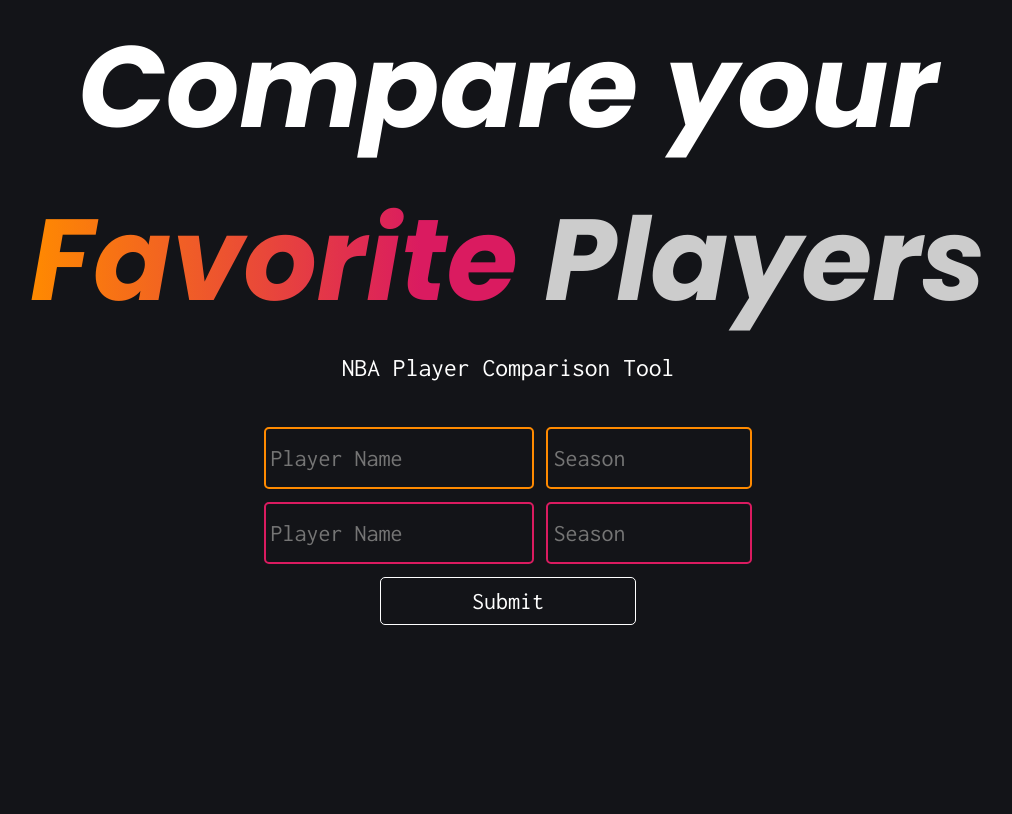
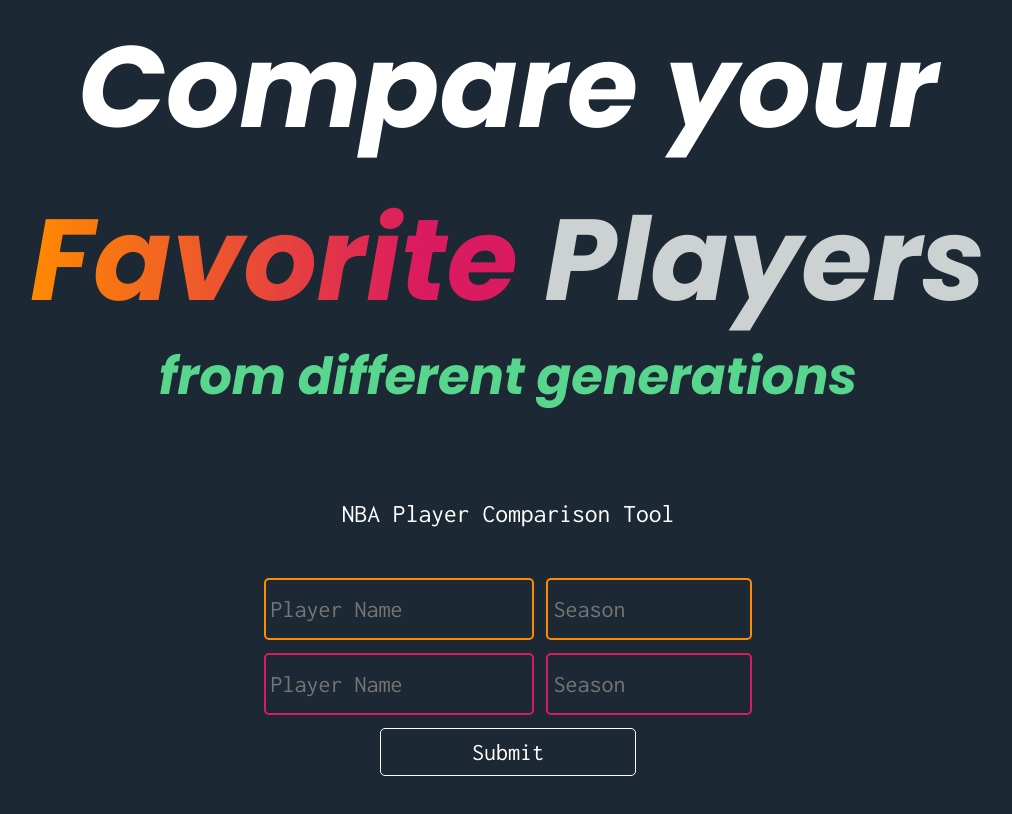
Before and after one commit to msorial/NBA-Stats, a React (Create React App) app: page / in a window 1280 px wide. Shown: the top 814 px of the page, without its empty margins (132-1144 px from the left). Built offline with nearby package versions, Linux system fonts and the light colour scheme; a web font is replaced by a local one.

Commit message:
Updated Frontend

```diff
--- a/src/App.css
+++ b/src/App.css
@@ -3,16 +3,16 @@
 @import url("https://fonts.googleapis.com/css?family=Muli:300i&display=swap");
 
 body {
-  background-color: #131418;
+  background-color: #1c2833;
 }
 
 .headerMessage {
   font-family: Poppins;
-  color: white;
+  color: #ffffff;
   text-align: center;
   font-size: 9vw;
   margin-top: 0vh;
-  margin-bottom: 1vh;
+  margin-bottom: 0vh;
 }
 
 .headerMessage-gradiant {
@@ -22,17 +22,27 @@
   -webkit-text-fill-color: transparent;
 }
 
+.headerMessage-gray {
+  color: #ccd1d1;
+}
+
 .headerMessage-last {
-  color: #cccccc;
+  font-size: 4vw;
+  font-family: Poppins;
+  color: #58d68d;
+  text-align: center;
+  margin-top: -1vh;
+  margin-bottom: 1vh;
 }
 
 .siteDescription {
   text-align: center;
-  color: white;
+  color: #ffffff;
   font-family: Inconsolata;
   font-size: 2vw;
-  margin-top: 1vh;
-  margin-bottom: 1vh;
+  margin-top: 10vh;
+  margin-bottom: 0vh;
+  padding: 5px;
 }
 
 .playerInput {
@@ -49,7 +59,7 @@
   margin: 0.5vw;
   border-radius: 5px;
   outline: none;
-  color: white;
+  color: #ffffff;
   padding: 5px;
   font-size: 3vh;
 }
@@ -82,22 +92,23 @@
 select:-webkit-autofill,
 select:-webkit-autofill:hover,
 select:-webkit-autofill:focus {
-  -webkit-text-fill-color: white;
+  -webkit-text-fill-color: #ffffff;
   -webkit-box-shadow: 0 0 0px 1000px rgba(0, 0, 0, 0) inset;
   transition: background-color 5000s ease-in-out 0s;
 }
 
 .submitButton {
-  border: 1px solid white;
+  border: 1px solid #ffffff;
   padding: 1vh;
 }
 
 input[type="submit"]:hover {
-  background-color: rgba(255, 255, 255, 0.082);
+  background-color: #58d68d;
+  color: #1c2833;
 }
 
 .statOutput {
-  color: white;
+  color: #ffffff;
   text-align: center;
   font-family: Poppins;
 }
@@ -113,19 +124,15 @@
 
 .compareTable td,
 .compareTable th {
-  border: 1px solid #ddd;
+  border: 2px solid #ffffff;
   padding: 8px;
-}
-
-.compareTable tr:hover {
-  background-color: rgba(245, 222, 179, 0.3);
 }
 
 .compareTable th {
   padding-top: 12px;
   padding-bottom: 12px;
   text-align: left;
-  color: white;
+  color: #ffffff;
   text-align: center;
 }
 
@@ -138,5 +145,5 @@
 }
 
 .compareTable tr:nth-child(even) {
-  background-color: rgba(255, 255, 255, 0.082);
+  background-color: #2c3e50;
 }
--- a/src/App.js
+++ b/src/App.js
@@ -1,7 +1,7 @@
 import React from "react";
 import "./App.css";
 
-import WelcomeMessage from "./components/WelcomeMessage";
+import Header from "./components/Header";
 import PlayerInput from "./components/PlayerInput";
 import StatsTable from "./components/StatsTable";
 
@@ -128,8 +128,8 @@
 
   render() {
     return (
-      <div className="background">
-        <WelcomeMessage />
+      <div>
+        <Header />
         <PlayerInput getPlayerStats={this.getPlayerStats} />
         <StatsTable
           playerOneFirstName={this.state.playerOneFirstName}
--- a/src/components/WelcomeMessage.js
+++ b/src/components/Header.js
@@ -1,17 +1,18 @@
 import React from "react";
 
-class WelcomeMessage extends React.Component {
+class Header extends React.Component {
   render() {
     return (
       <div>
         <h1 className="headerMessage">
           Compare your <span className="headerMessage-gradiant"> Favorite</span>{" "}
-          <span className="headerMessage-last">Players</span>
+          <span className="headerMessage-gray">Players</span>{" "}
         </h1>
+        <h2 className="headerMessage-last">from different generations</h2>
         <p className="siteDescription">NBA Player Comparison Tool</p>
       </div>
     );
   }
 }
 
-export default WelcomeMessage;
+export default Header;
```
